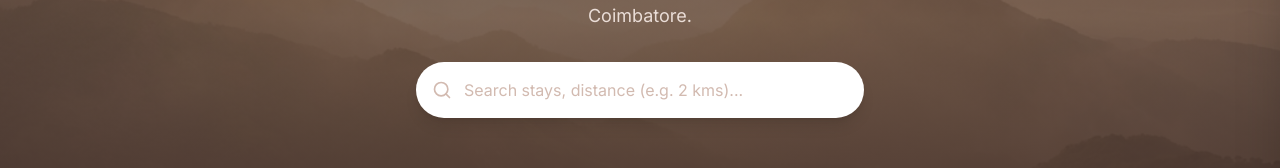
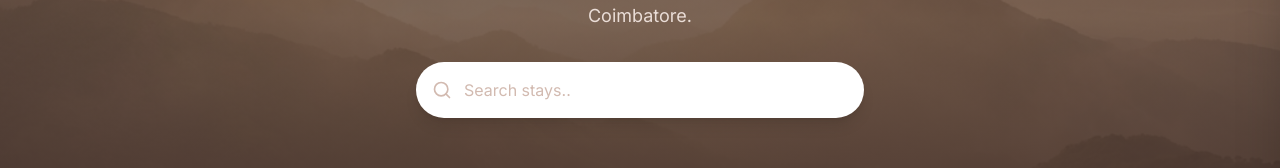
Before and after one commit to sidharth-n/isha-near-stay, a React (Vite) app: page / in a window 1280 px wide. Shown: the part 211-379 px from the top of the page. Built offline with nearby package versions, Linux system fonts and the light colour scheme.

Commit message:
update search bar placeholder text

```diff
--- a/src/pages/Directory.jsx
+++ b/src/pages/Directory.jsx
@@ -81,7 +81,7 @@ export default function Directory() {
             <Search className="absolute left-4 top-1/2 -translate-y-1/2 text-earth-400" size={20} />
             <input
               type="text"
-              placeholder="Search stays, distance (e.g. 2 kms)..."
+              placeholder="Search stays.."
               value={searchQuery}
               onChange={(e) => setSearchQuery(e.target.value)}
               className="w-full py-4 pl-12 pr-10 rounded-full text-earth-900 placeholder:text-earth-400 focus:outline-none focus:ring-2 focus:ring-sage-400 shadow-lg text-base"
```
